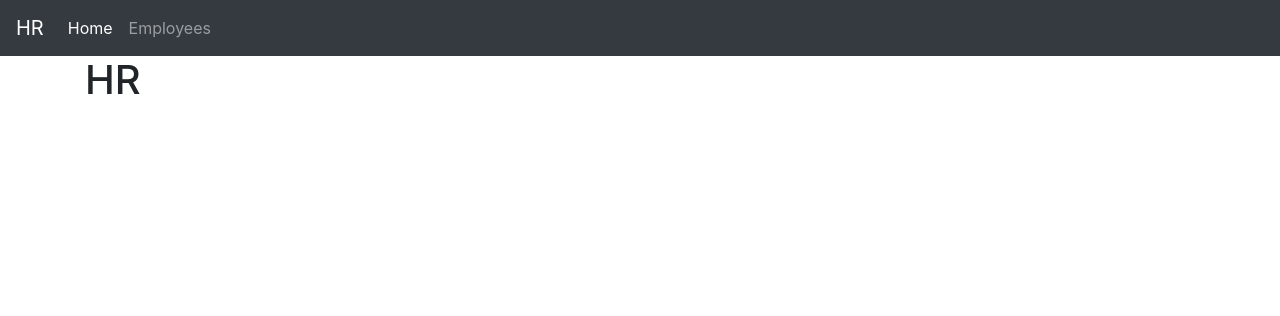
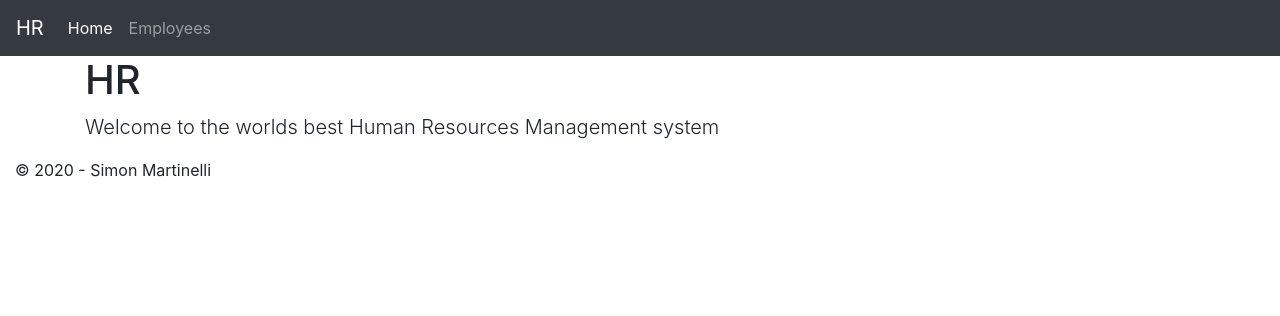
Before and after one commit to simasch/php-mysql-demo, a PHP site: page / in a window 1280 px wide. Shown: the top 316 px of the page. Run offline with PHP 8.4, Linux system fonts and the light colour scheme; data that the repository does not hold is empty.

Commit message:
Improvements

```diff
--- a/scripts.php
+++ b/footer.php
@@ -1,3 +1,13 @@
+<footer>
+    <div class="container-fluid">
+        <div class="row">
+            <div class="col-md-12">
+                &copy; 2020 - Simon Martinelli
+            </div>
+        </div>
+    </div>
+</footer>
+
 <script src="https://code.jquery.com/jquery-3.4.1.slim.min.js"
         integrity="sha384-J6qa4849blE2+poT4WnyKhv5vZF5SrPo0iEjwBvKU7imGFAV0wwj1yYfoRSJoZ+n"
         crossorigin="anonymous"></script>
--- a/index.php
+++ b/index.php
@@ -27,6 +27,7 @@ include 'navigation.php';
         <div class="row">
             <div class="col-md-12">
                 <h1>HR</h1>
+                <p class="lead">Welcome to the worlds best Human Resources Management system</p>
             </div>
         </div>
     </div>
@@ -36,6 +37,6 @@ include 'navigation.php';
 
 </footer>
 
-<?php include 'scripts.php' ?>
+<?php include 'footer.php' ?>
 </body>
 </html>
```
Also changed, not shown: employees.php (+2 -7 lines).
